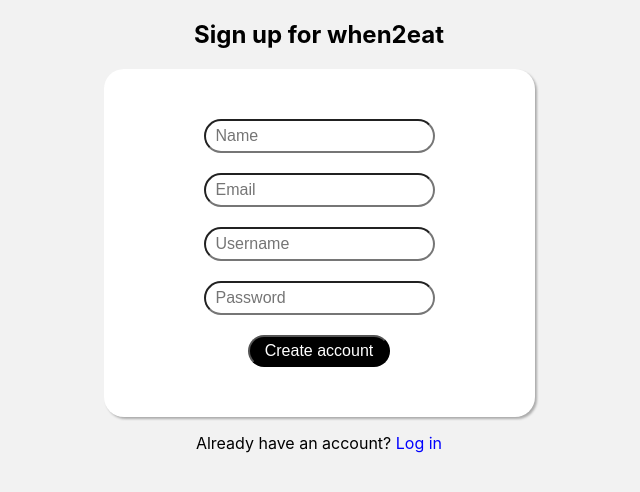
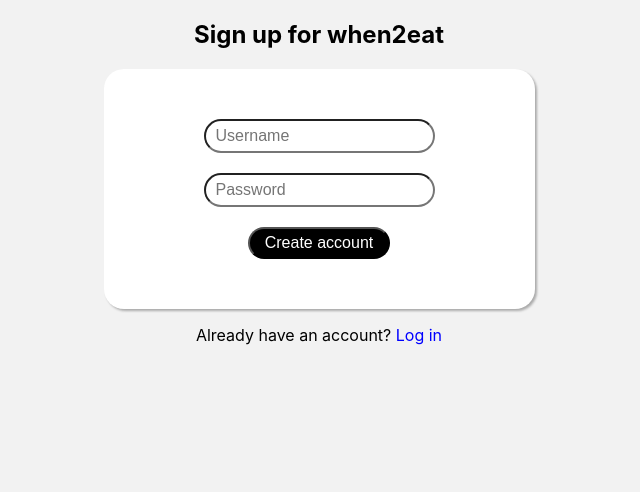
Before and after one commit to cis350/cis-3500-team-9, a React (Create React App) app in the folder frontend/: page /registration in a window 1280 px wide. Shown: the top 492 px of the page, without its empty margins (321-961 px from the left). Built offline with nearby package versions, Linux system fonts and the light colour scheme.

Commit message:
cleaning up unnecessary codes

```diff
--- a/frontend/src/components/App.js
+++ b/frontend/src/components/App.js
@@ -6,7 +6,6 @@
 } from "react-router-dom";
 import LoginForm from '../pages/LoginForm';
 import RegistrationForm from '../pages/RegistrationForm';
-import ResetPass from '../pages/ResetPass';
 import Scheduler from '../pages/Scheduler';
 import FindFriends from '../pages/FindFriends';
 import CreatePlan from '../pages/CreatePlan';
@@ -18,7 +17,6 @@
       <Route path="/" element={<LoginForm/>}/>
         <Route path="/login" element={<LoginForm/>}/>
         <Route path="/registration" element={<RegistrationForm/>}/>
-        <Route path="/reset_password" element={<ResetPass/>}/>
         <Route path="/schedule" element={<Scheduler/>}/>
         <Route path="/friends" element={<FindFriends/>}/>
         <Route path="/plan" element={<CreatePlan/>}/>
--- a/frontend/src/pages/CreatePlan.jsx
+++ b/frontend/src/pages/CreatePlan.jsx
@@ -4,7 +4,6 @@
 import {fetchFriends} from '../api/users';
 
 const CreatePlan = () => {
-    const [username, setUsername] = useState('');
     const [friends, setFriends] = useState([]);
     const [plan, setPlan] = useState({ planName: '', planTime: '', planFriends: [] });
 
--- a/frontend/src/pages/LoginForm.jsx
+++ b/frontend/src/pages/LoginForm.jsx
@@ -56,7 +56,6 @@
         </div>
         <div id='redirect-text'>
           <p>Don't have an account? <a href='registration'>Create one</a></p>
-          <a href='/reset_password'>Reset password</a>
         </div>
 
       </body>
--- a/frontend/src/pages/RegistrationForm.jsx
+++ b/frontend/src/pages/RegistrationForm.jsx
@@ -23,8 +23,6 @@
     e.preventDefault();
     try {
       const response = await createNewUser({
-        // name: user.name,
-        // email: user.email,
         username: user.username,
         password: user.password,
       });
@@ -47,22 +45,6 @@
       <body>
         <h2>Sign up for when2eat</h2>
         <div class="inputForm">
-          <input
-              type="text"
-              name="name"
-              placeholder="Name"
-              value={user.name}
-              onChange={handleChange}
-              required
-          />
-          <input
-            type="text"
-            name="email"
-            placeholder="Email"
-            value={user.email}
-            onChange={handleChange}
-            required
-          />
           <input
             type="text"
             name="username"
--- a/frontend/src/pages/ResetPass.jsx
+++ /dev/null
@@ -1,59 +0,0 @@
-import React, { useState } from 'react';
-import '../components/css/App.css';
-
-const ResetPass = () => {
-  const [email, setEmail] = useState('');
-  const [show, setShow] = useState(false);
-
-  //api for reset pass
-  const handleSubmit = async (e) => {
-    e.preventDefault();
-    console.log('password reset for ', email);
-    setShow(!show);
-    setEmail(email);
-  };
-
-  //css styling
-  const resetPassStyle = {
-    display: "flex",
-    flexDirection: "column",
-    alignItems: "center",
-    padding: "0rem 12rem",
-    textAlign: "center",
-  }
-
-  return (
-    <div>
-      {!show && (
-        <form onSubmit={handleSubmit}>
-          <div style={resetPassStyle}>
-            <h2>Enter your email to reset password</h2>
-            <input
-                type="text"
-                name="email"
-                placeholder="Email"
-                value={email}
-                onChange={(e) => setEmail(e.target.value)}
-                required
-            />
-            <button type="submit">Reset password</button>
-            <a href='/login'>Cancel</a>
-          </div>
-      </form>
-      )}
-      {show && (
-        <div style={resetPassStyle}>
-          <h2>Submitted</h2>
-          <p>
-            If an account exists for {email}, you will get an email
-            with instructions on resetting your password. If it doesn't
-            arrive, be sure to check your spam folder.
-          </p>
-          <a href='/login'>Back to Log in</a>
-        </div>
-      )}
-    </div>
-  );
-};
-
-export default ResetPass;
```
Also changed, not shown: 1 other file (tests, documents, lock files or other folders).
